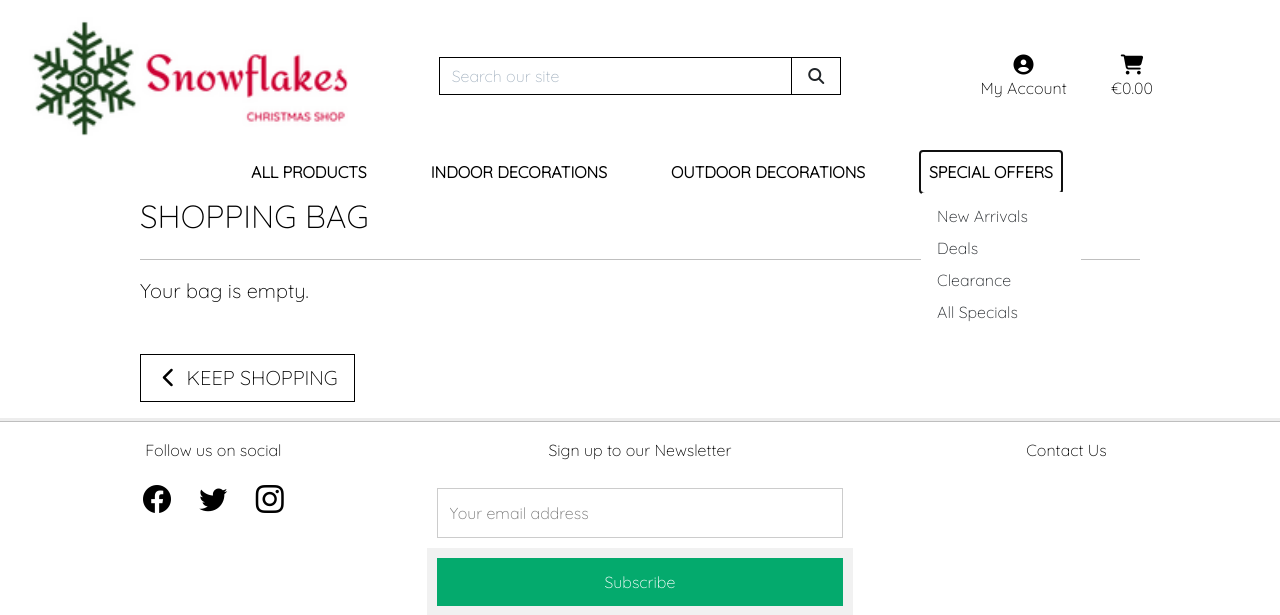
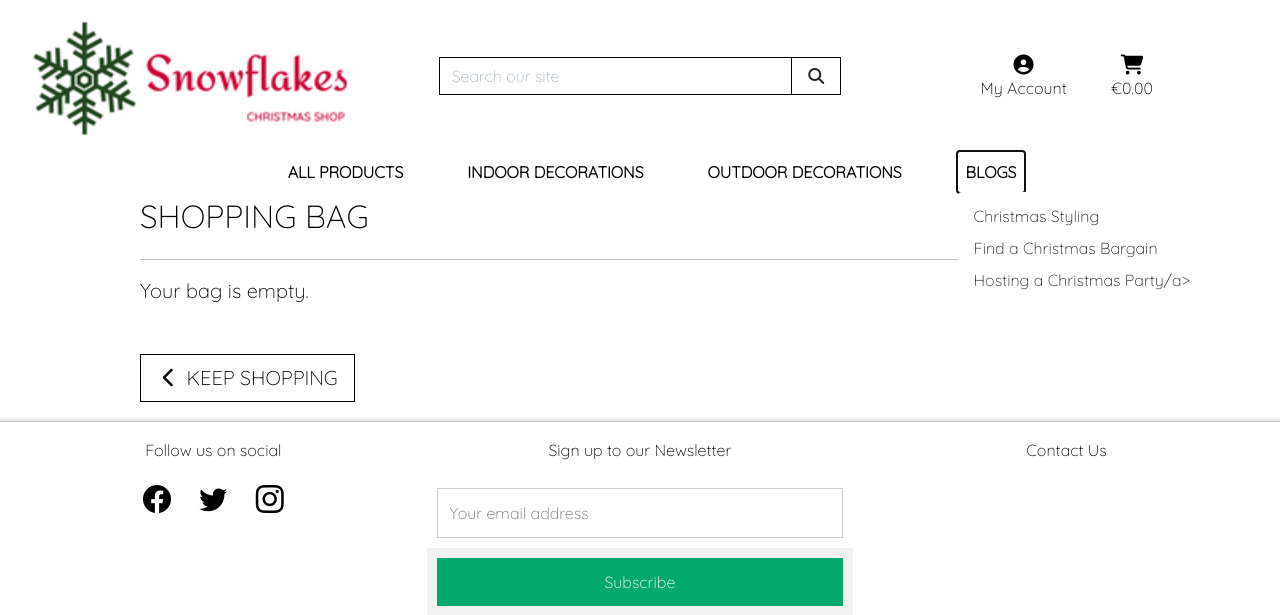
Before and after one commit to Mishsmelle/snowflakes_christmas_shop, a Django app: page /bag/ in a window 1280 px wide, after a click on "BLOGS". Shown: the top 615 px of the page. Run offline with Django 3.2, Linux system fonts and the light colour scheme; some libraries are stand-ins or nearby versions.

Commit message:
added further blog functionality

```diff
--- a/blog/forms.py
+++ b/blog/forms.py
@@ -1,7 +1,7 @@
 from django import forms
 
 from .models import Post, Comment
-from products.widgets import CustomFileInput
+from products.widgets import CustomClearableFileInput
 
 
 class PostForm(forms.ModelForm):
@@ -13,7 +13,7 @@ class PostForm(forms.ModelForm):
     image = forms.ImageField(
         label="Image",
         required=False,
-        widget=CustomFileInput,
+        widget=CustomClearableFileInput,
         )
 
 
--- a/snowflakes_christmas_shop/urls.py
+++ b/snowflakes_christmas_shop/urls.py
@@ -25,4 +25,5 @@ urlpatterns = [
     path('bag/', include('bag.urls')),
     path('checkout/', include('checkout.urls')),
     path('profile/', include('profiles.urls')),
+    path('blog/', include('blog.urls')),
 ] + static(settings.MEDIA_URL, document_root=settings.MEDIA_ROOT)
--- a/templates/includes/main-nav.html
+++ b/templates/includes/main-nav.html
@@ -37,13 +37,13 @@
 
         <li class="nav-item dropdown">
             <a class="logo-font font-weight-bold nav-link text-black" href="#" id="specials-link" data-toggle="dropdown" aria-haspopup="true" aria-expanded="false">
-                Special Offers
+                Blogs
             </a>
             <div class="dropdown-menu border-0" aria-labelledby="specials-link">
-                <a href="{% url 'products' %}?category=new_arrivals" class="dropdown-item">New Arrivals</a>
-                <a href="{% url 'products' %}?category=deals" class="dropdown-item">Deals</a>
-                <a href="{% url 'products' %}?category=clearance" class="dropdown-item">Clearance</a>
-                <a href="{% url 'products' %}?category=new_arrivals,deals,clearance" class="dropdown-item">All Specials</a>
+                <a href="{% url 'blog' %}" class="dropdown-item">Christmas Styling</a>
+                <a href="{% url 'blog' %"} class="dropdown-item">Find a Christmas Bargain</a>
+                <a href="{% url 'products' %}?category=clearance" class="dropdown-item">Hosting a Christmas Party/a>
+                <a href="{% url 'products' %}?category=new_arrivals,deals,clearance" class="dropdown-item"></a>
             </div>
         </li>
     </ul>
```
Also changed, not shown: blog/migrations/0001_initial.py (added), products/widgets.py (line endings or trailing spaces).
